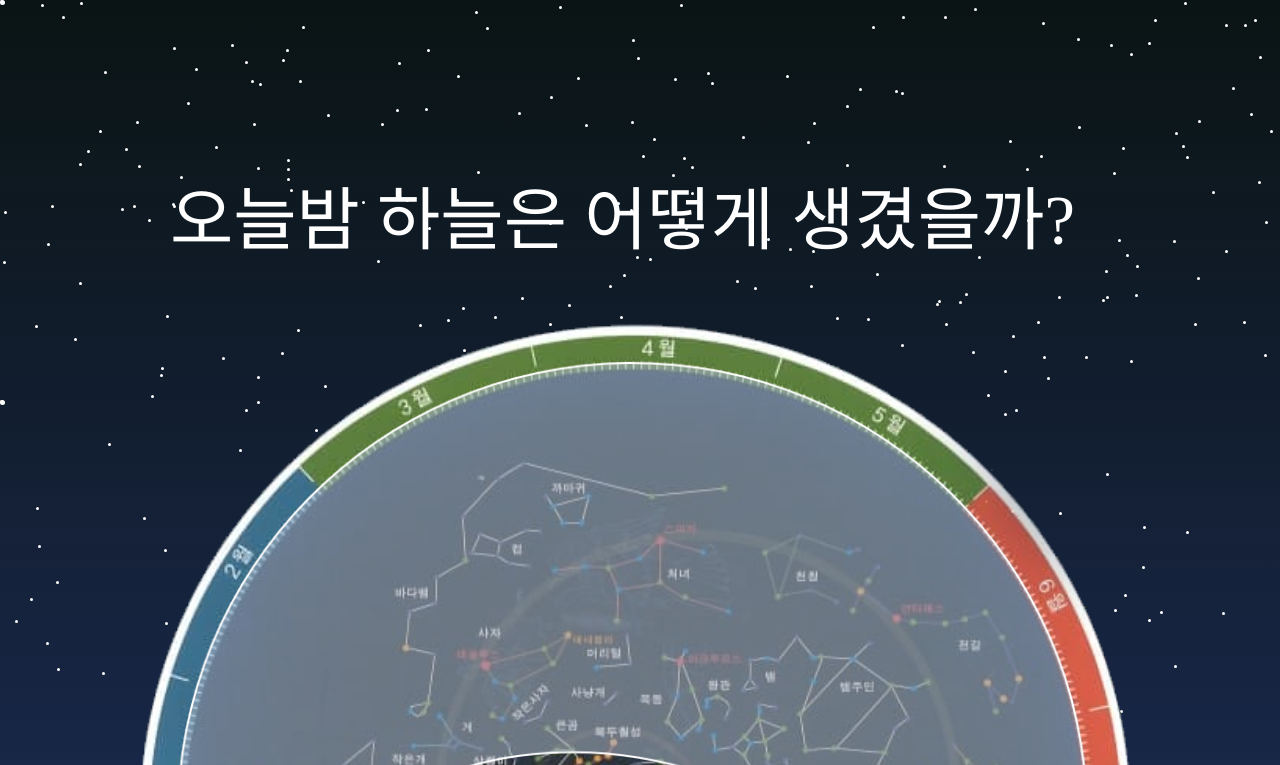
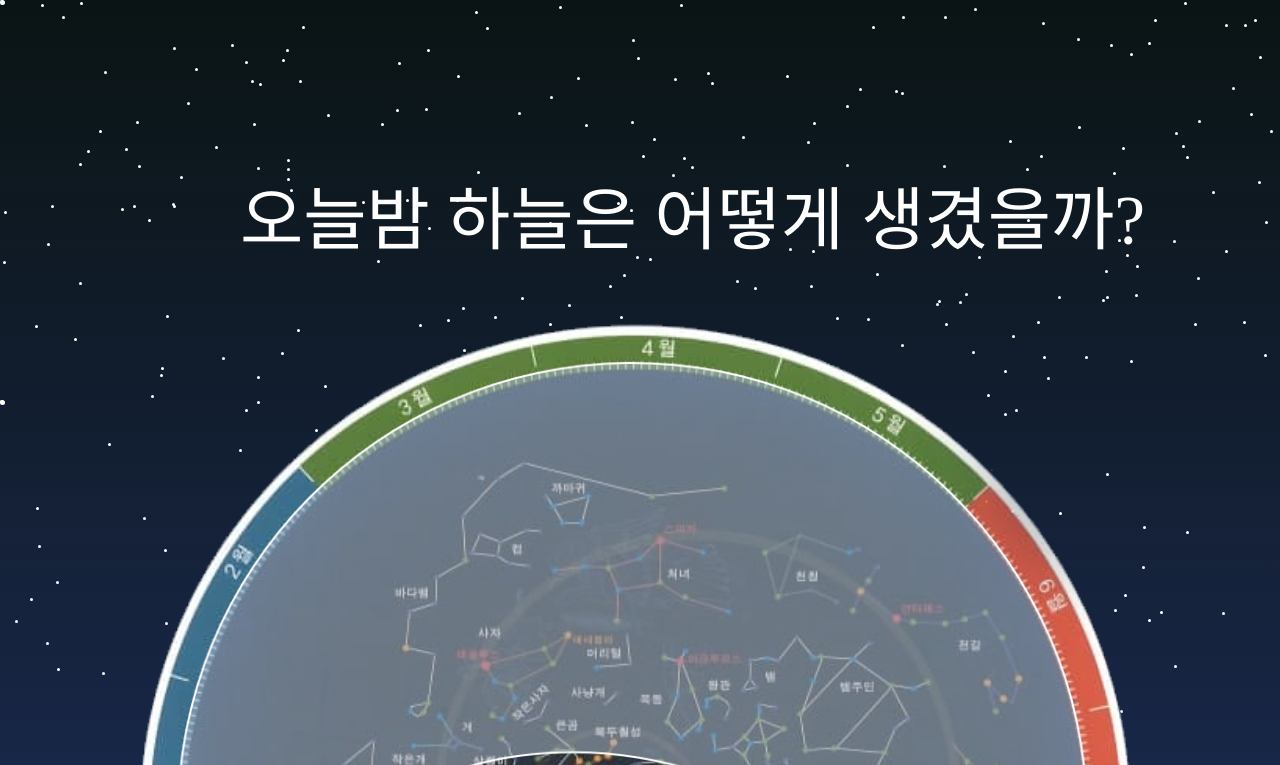
Before and after one commit to MysteLee1125/star, a plain HTML site: page star.html in a window 1280 px wide. Shown: the top 765 px of the page. Drawn offline with nearby package versions, Linux system fonts and the light colour scheme.

Commit message:
Update style.css

```diff
--- a/style.css
+++ b/style.css
@@ -11,7 +11,7 @@ body{
 }
 #title{
   position:absolute;
-  padding-left: 60px;
+  padding-left: 200px;
   top:10%;
   left:50%;
   width:1000px;
```
